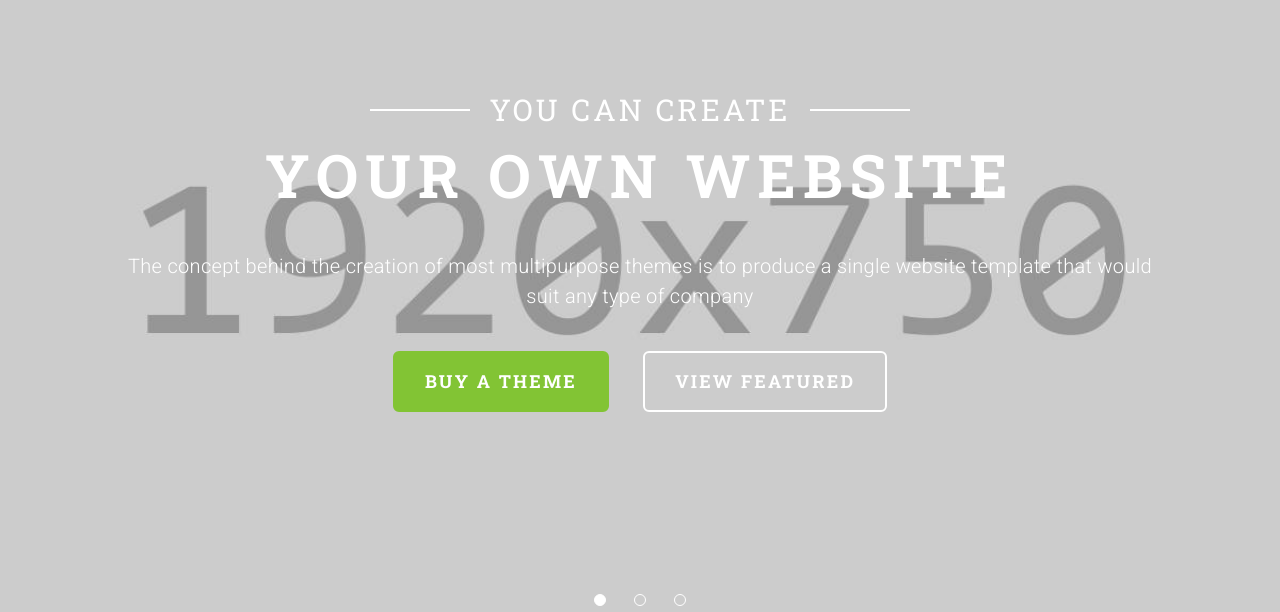
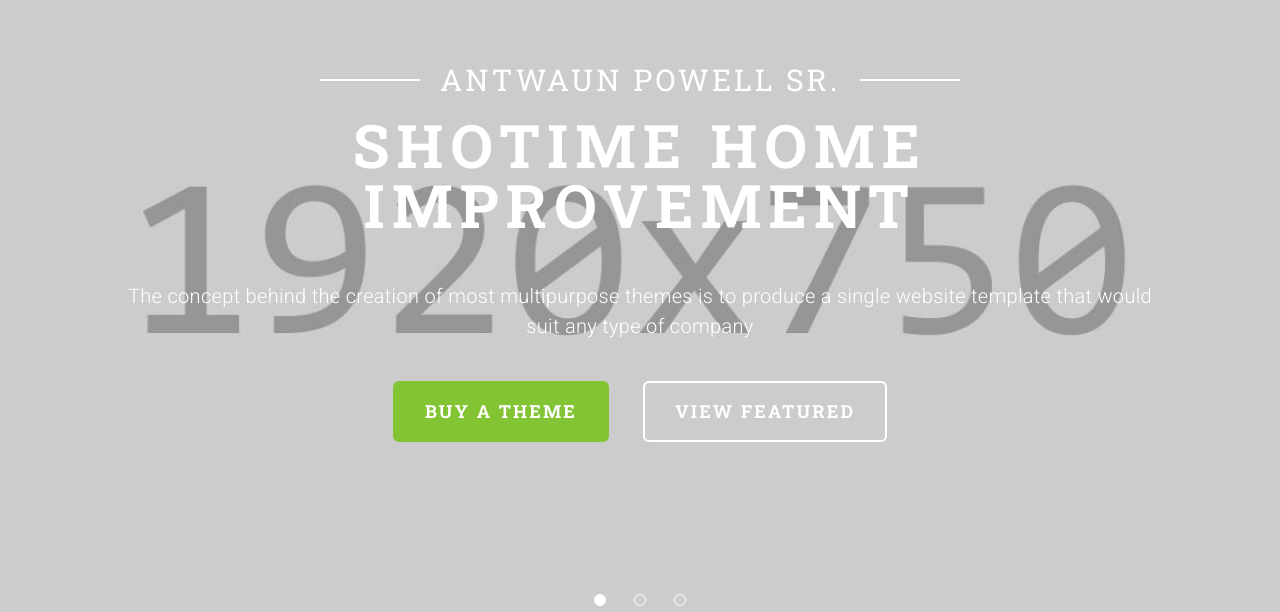
Before and after one commit to Kool-Kali/SHOTIME-HOME-IMPROVEMENT, a plain HTML site: page index.html in a window 1280 px wide. Shown: the part 186-798 px from the top of the page. Drawn offline with Linux system fonts and the light colour scheme.

Commit message:
Add files via upload

```diff
--- a/index.html
+++ b/index.html
@@ -89,7 +89,7 @@
           <div class="swiper-container swiper-slider">
             <div class="jumbotron-mod-1 text-center">
               <div>
-                <h1><small>You Can Create</small><span class='font-weight-bold'>your own website</span>
+                <h1><small>Antwaun Powell Sr.</small><span class='font-weight-bold'>SHOTIME HOME IMPROVEMENT</span>
                 </h1>
                 <p>The concept behind the creation of most multipurpose themes is to produce a single website template that would suit any type of company</p><div class='btn-group-variant'> <a class='btn btn-success btn-sm' href='#'>BUY a theme</a> <a class='btn btn-white btn-sm' href='#'>view featured</a></div>
               </div>
```
